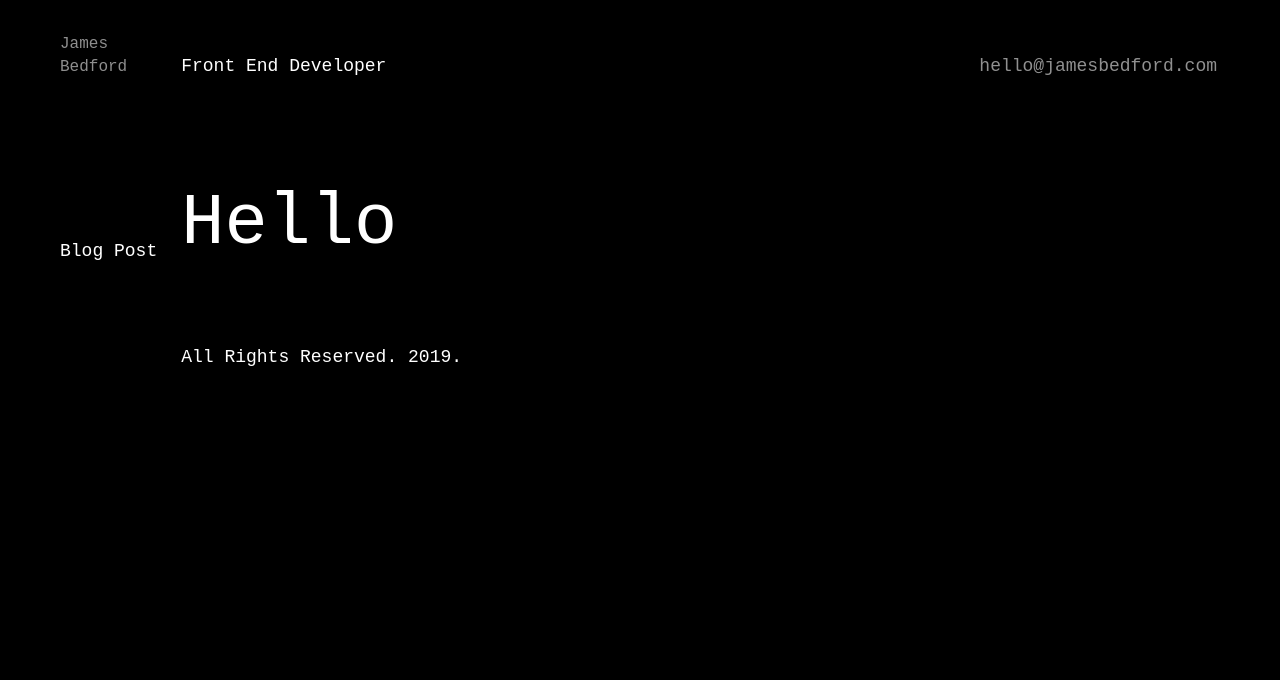
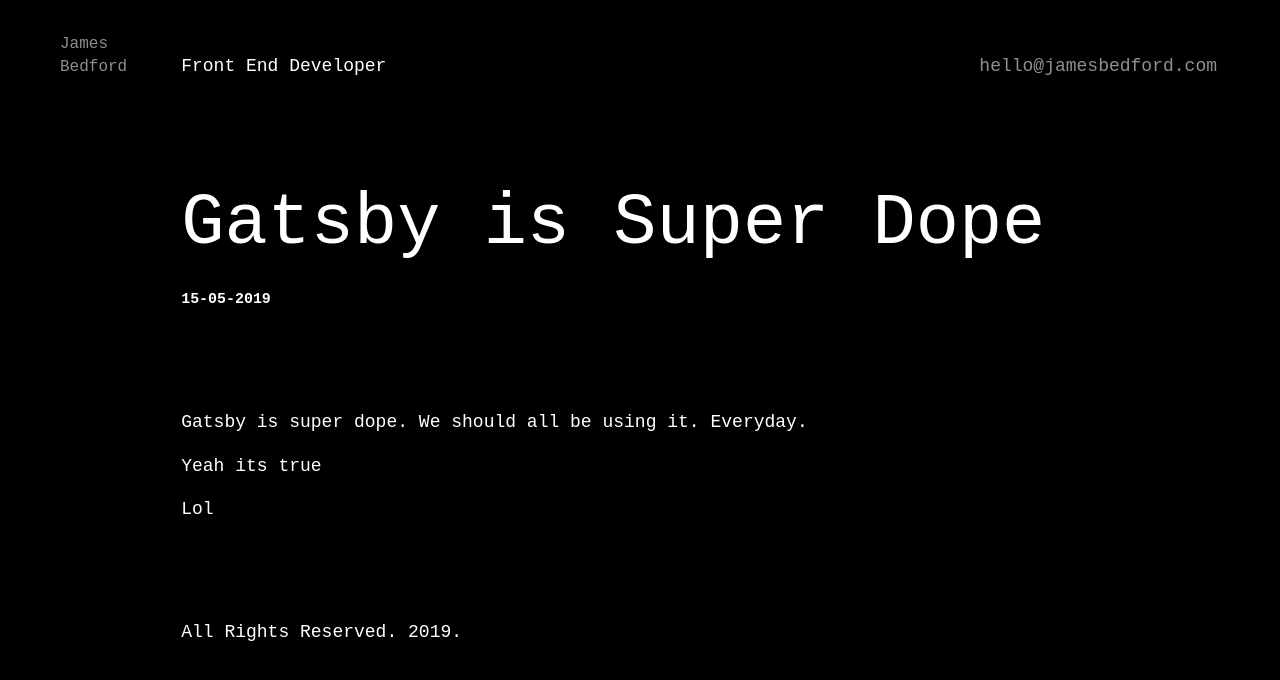
Before and after one commit to imranansari/gatsby-starter, a Gatsby site: page /blog/gatsby-is-super-dope in a window 1280 px wide. Built offline with nearby package versions, Linux system fonts and the light colour scheme; Gatsby itself is replaced by a stand-in of ours.

Commit message:
Query for blog posts

```diff
--- a/src/templates/blog.js
+++ b/src/templates/blog.js
@@ -1,17 +1,35 @@
 import React from 'react'
-import { graphql, useStaticQuery } from 'gatsby';
+import { graphql } from 'gatsby';
 
 import Layout from '../components/layout'
 
-const blog = () => {
+export const query = graphql`
+  query ($slug: String!) {
+    markdownRemark ( fields: { slug: { eq: $slug } }) {
+      frontmatter {
+        title
+        date
+      }
+      html
+    }
+  }
+`
+
+const blog = props => {
   return (
     <Layout>
         <section>
-            <div className="column-left">
-                 Blog Post
-            </div>
+            <div className="column-left"></div>
             <div className="column-main">
-                <h1 className="column-main-container-large">Hello</h1>
+                <h1 className="column-main-container-large">
+                  { props.data.markdownRemark.frontmatter.title }
+                </h1>
+                <h5>
+                  { props.data.markdownRemark.frontmatter.date }
+                </h5>
+                <div className="post-content">
+                  <div dangerouslySetInnerHTML={{__html: props.data.markdownRemark.html}}></div>
+                </div>
             </div>
         </section>
     </Layout>
```
